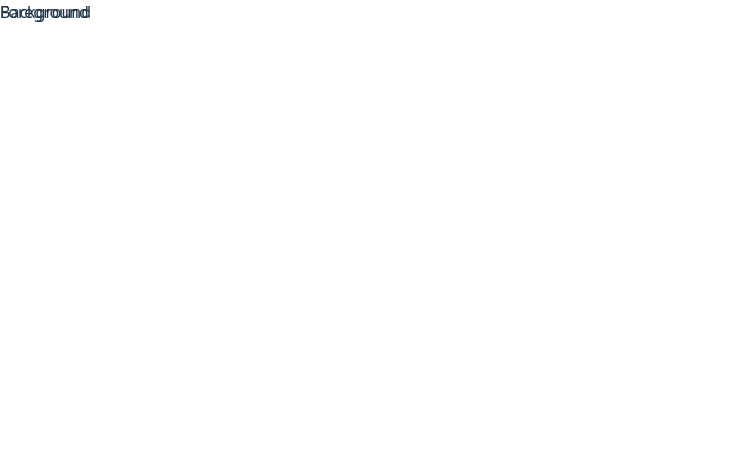
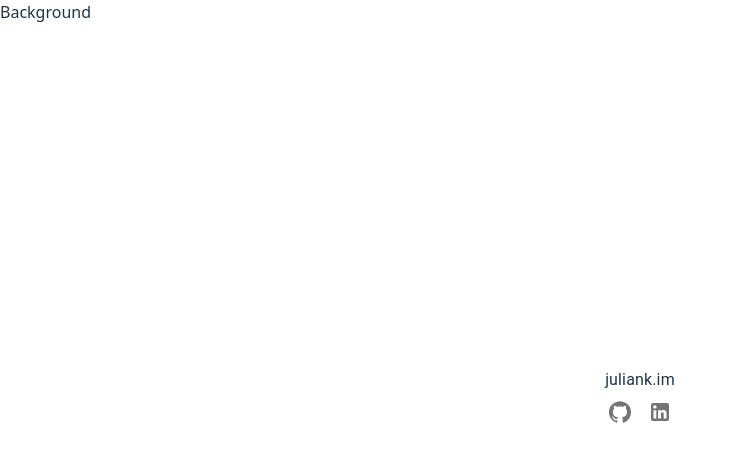
Before and after one commit to eoyoa/juliank.im, a React (Vite) app: page / in a window 1280 px wide. Shown: the top 462 px of the page, without its empty margins (0-736 px from the left). Built offline with nearby package versions, Linux system fonts and the light colour scheme.

Commit message:
Start work on Foreground

```diff
--- a/package.json
+++ b/package.json
@@ -10,6 +10,10 @@
     "preview": "vite preview"
   },
   "dependencies": {
+    "@emotion/react": "^11.14.0",
+    "@emotion/styled": "^11.14.0",
+    "@mui/icons-material": "^7.1.0",
+    "@mui/material": "^7.1.0",
     "react": "^19.1.0",
     "react-dom": "^19.1.0"
   },
--- /dev/null
+++ b/src/foreground/Foreground.css
@@ -0,0 +1,5 @@
+.foreground {
+  display: flex;
+  align-items: center;
+  justify-content: center;
+}
--- a/src/foreground/Foreground.tsx
+++ b/src/foreground/Foreground.tsx
@@ -1,3 +1,19 @@
+import { GitHub, LinkedIn } from "@mui/icons-material";
+import "./Foreground.css";
+import { IconButton, Stack, Typography } from "@mui/material";
+
 export function Foreground() {
-  return <div className={"foreground"}>Foreground</div>;
+  return (
+    <Stack className={"foreground"} direction={"column"}>
+      <Typography>juliank.im</Typography>
+      <Stack direction={"row"}>
+        <IconButton>
+          <GitHub />
+        </IconButton>
+        <IconButton>
+          <LinkedIn />
+        </IconButton>
+      </Stack>
+    </Stack>
+  );
 }
--- a/src/main.tsx
+++ b/src/main.tsx
@@ -2,9 +2,18 @@ import { StrictMode } from "react";
 import { createRoot } from "react-dom/client";
 import "./index.css";
 import { MainContent } from "./MainContent.tsx";
+import { createTheme, ThemeProvider } from "@mui/material";
+
+const theme = createTheme({
+  colorSchemes: {
+    dark: true,
+  },
+});
 
 createRoot(document.getElementById("root") as Element).render(
   <StrictMode>
-    <MainContent />
+    <ThemeProvider theme={theme}>
+      <MainContent />
+    </ThemeProvider>
   </StrictMode>,
 );
```
Also changed, not shown: 1 other file (tests, documents, lock files or other folders).
